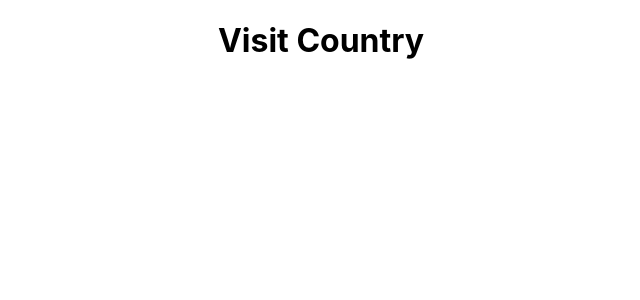
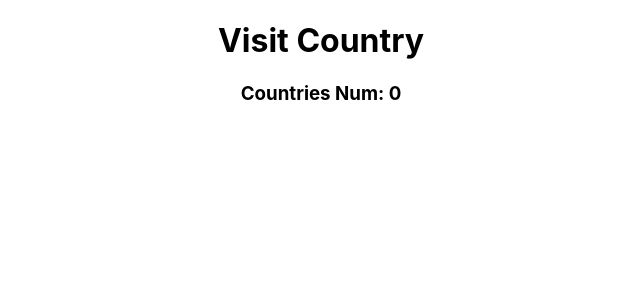
Before and after one commit to AveyBD/react-rest-countries, a React (Create React App) app: page / in a window 1280 px wide. Shown: the top 300 px of the page, without its empty margins (319-959 px from the left). Built offline with nearby package versions, Linux system fonts and the light colour scheme; no server answers.

Commit message:
use state

```diff
--- a/src/App.js
+++ b/src/App.js
@@ -15,11 +15,12 @@ function LoadCountries(){
   useEffect(() => {
     fetch('https://restcountries.com/v3.1/all')
     .then(res => res.json())
-    .then( data => console.log(data));
+    .then( data => setCountries(data));
   }, [])
   return(
     <div>
       <h1>Visit Country</h1>
+      <h3>Countries Num: {countries.length}</h3>
     </div>
   )
 }
```
